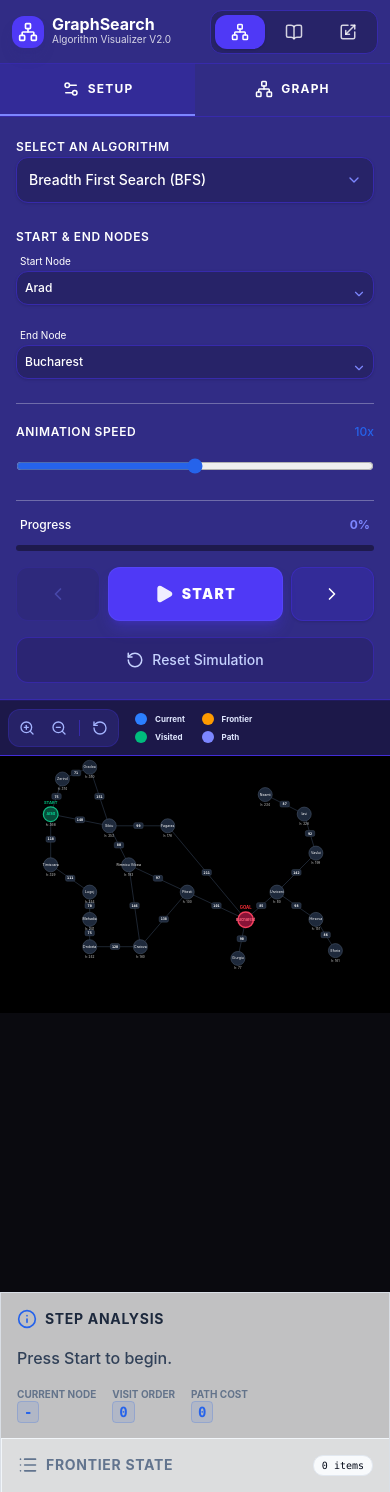
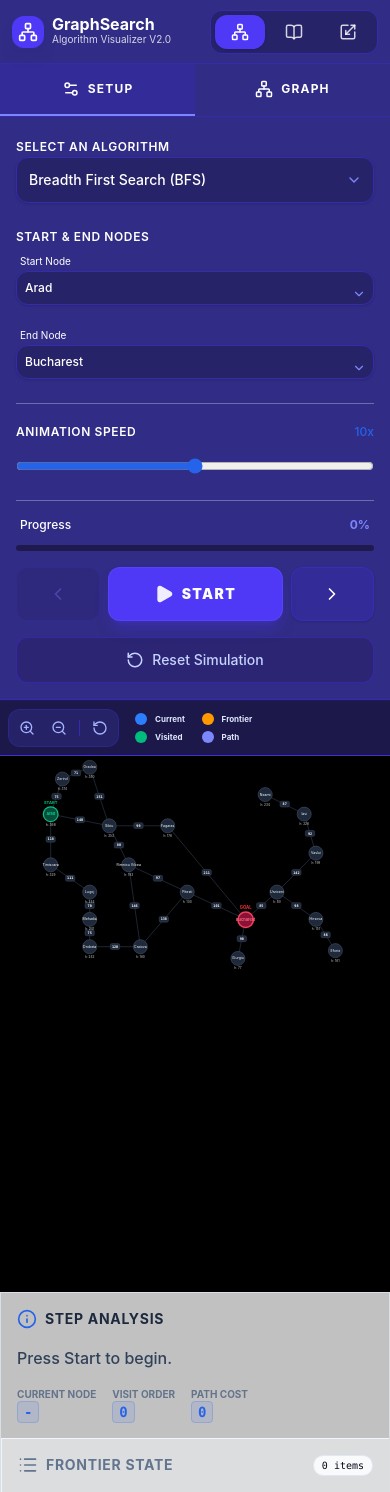
Before and after one commit to yathees173/Visualizer, a React (Vite) app: page / in a window 390 px wide. Shown: the top 1492 px of the page. Built offline with nearby package versions, Linux system fonts and the light colour scheme.

Commit message:
fix: ensure visualizer graph fills container height on small screens

```diff
--- a/src/App.jsx
+++ b/src/App.jsx
@@ -36,7 +36,7 @@ function App() {
             <div className="flex-1 relative flex flex-col min-w-0 bg-[#0a0a0f] lg:rounded-tl-3xl shadow-[-10px_0_30px_rgba(0,0,0,0.5)] border-t lg:border-l border-indigo-800/50 lg:overflow-hidden z-10">
               {activeTab === 'visualizer' && (
                 <>
-                  <div className="flex-1 relative overflow-hidden min-h-[70vh] lg:min-h-0 h-auto">
+                  <div className="flex-1 relative overflow-hidden min-h-[70vh] lg:min-h-0 flex flex-col">
                     <Visualizer />
                   </div>
                   <TracePanel />
--- a/src/components/Visualizer.jsx
+++ b/src/components/Visualizer.jsx
@@ -87,7 +87,7 @@ const Visualizer = () => {
   const frontierSet = useMemo(() => new Set((currentStep.frontier || []).map(f => f.id)), [currentStep.frontier]);
 
   return (
-    <div id="visualizer-container" className="w-full h-full relative cursor-grab active:cursor-grabbing select-none overflow-hidden grid-bg">
+    <div id="visualizer-container" className="flex-1 w-full relative cursor-grab active:cursor-grabbing select-none overflow-hidden grid-bg">
       <div className="absolute top-0 left-0 z-10 w-full lg:w-auto">
          <div className="flex flex-row lg:flex-col p-2 lg:p-3 gap-3 lg:gap-2 bg-indigo-950/95 lg:bg-indigo-950 border-b lg:border-r lg:border-b border-indigo-700 shadow-xl rounded-none lg:rounded-br-2xl text-indigo-100 items-center lg:items-stretch flex-nowrap justify-start lg:justify-center overflow-x-auto no-scrollbar">
             <div className="flex flex-row items-center gap-1 bg-indigo-900/50 p-1 rounded-lg border border-indigo-800/50 shrink-0">
```
